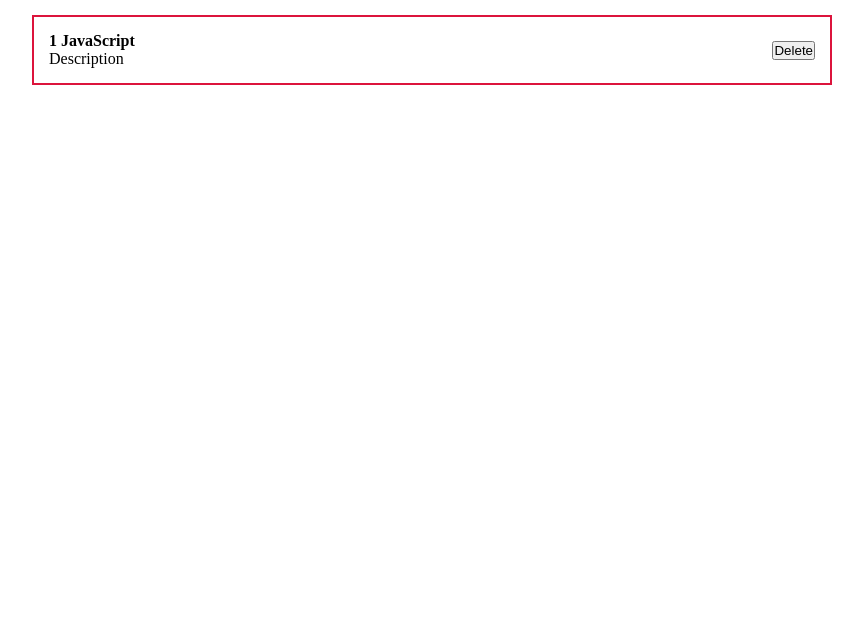
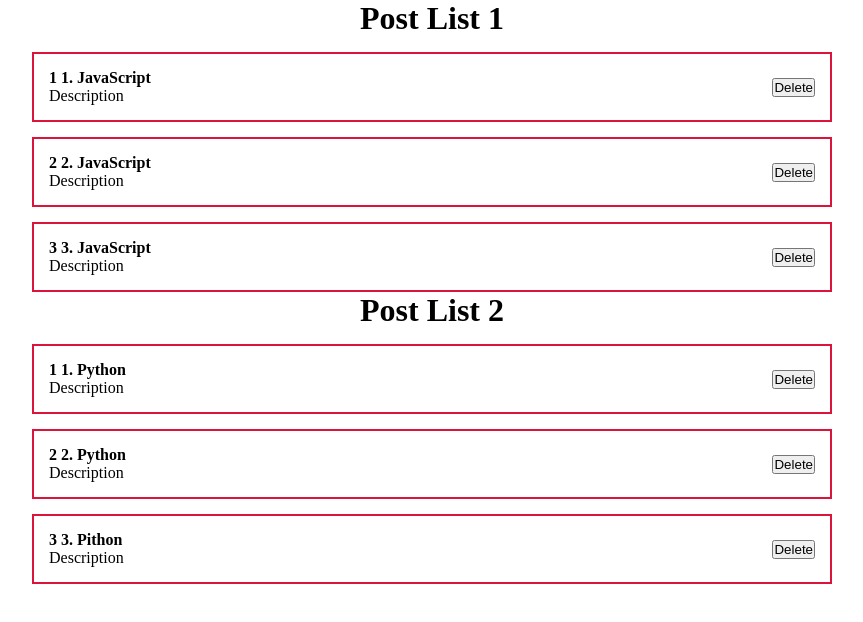
Before and after one commit to bardzim/todo-app-react, a React (Create React App) app in the folder react_fund/: page / in a window 1280 px wide. Shown: the top 622 px of the page, without its empty margins (208-1071 px from the left). Built offline with nearby package versions, Linux system fonts and the light colour scheme; the HTML template or start-up script is replaced by a standard one.

Commit message:
PostList and map array to object

```diff
--- a/react_fund/src/App.js
+++ b/react_fund/src/App.js
@@ -1,15 +1,25 @@
 import React, { useState } from 'react';
-import PostItem from './components/PostItem';
+import PostList from './components/PostList';
 import './styles/App.css';
 
 
 function App() {
 
-  const [value, setValue] = useState('input text')
+const [posts, setPosts] = useState([
+  {id: 1, title: '1. JavaScript', body: 'Description'},
+  {id: 2, title: '2. JavaScript', body: 'Description'},
+  {id: 3, title: '3. JavaScript', body: 'Description'}
+])
+const [posts2, setPosts2] = useState([
+  {id: 1, title: '1. Python', body: 'Description'},
+  {id: 2, title: '2. Python', body: 'Description'},
+  {id: 3, title: '3. Pithon', body: 'Description'}
+])
 
   return (
     <div className='App'>
-      <PostItem post={{id: 1, title: 'JavaScript', body: 'Description'}}/>
+      <PostList posts={posts} title='Post List 1'/>
+      <PostList posts={posts2} title='Post List 2'/>
     </div>
   );
 }
--- a/react_fund/src/components/Counter.jsx
+++ b/react_fund/src/components/Counter.jsx
@@ -2,7 +2,7 @@
 
 function Counter() {
 
-    const [count, setCount] = useState('');
+    let [count, setCount] = useState('');
 
     function increment() {
       setCount(count ++)
--- a/react_fund/src/components/PostItem.jsx
+++ b/react_fund/src/components/PostItem.jsx
@@ -1,7 +1,6 @@
 import React from 'react'
 
 function PostItem(props) {
-    console.log(props)
     return (
         <div>
             <div className='post'>
--- /dev/null
+++ b/react_fund/src/components/PostList.jsx
@@ -0,0 +1,17 @@
+import React from 'react'
+import PostItem from './PostItem'
+
+function PostList({posts, title}) {
+  return (
+    <div>
+        <h1 style={{textAlign: 'center'}}>
+            {title}
+        </h1>
+        {posts.map((post) =>
+            <PostItem post={post} key={post.id}/>
+        )}
+    </div>
+  )
+}
+
+export default PostList
```
